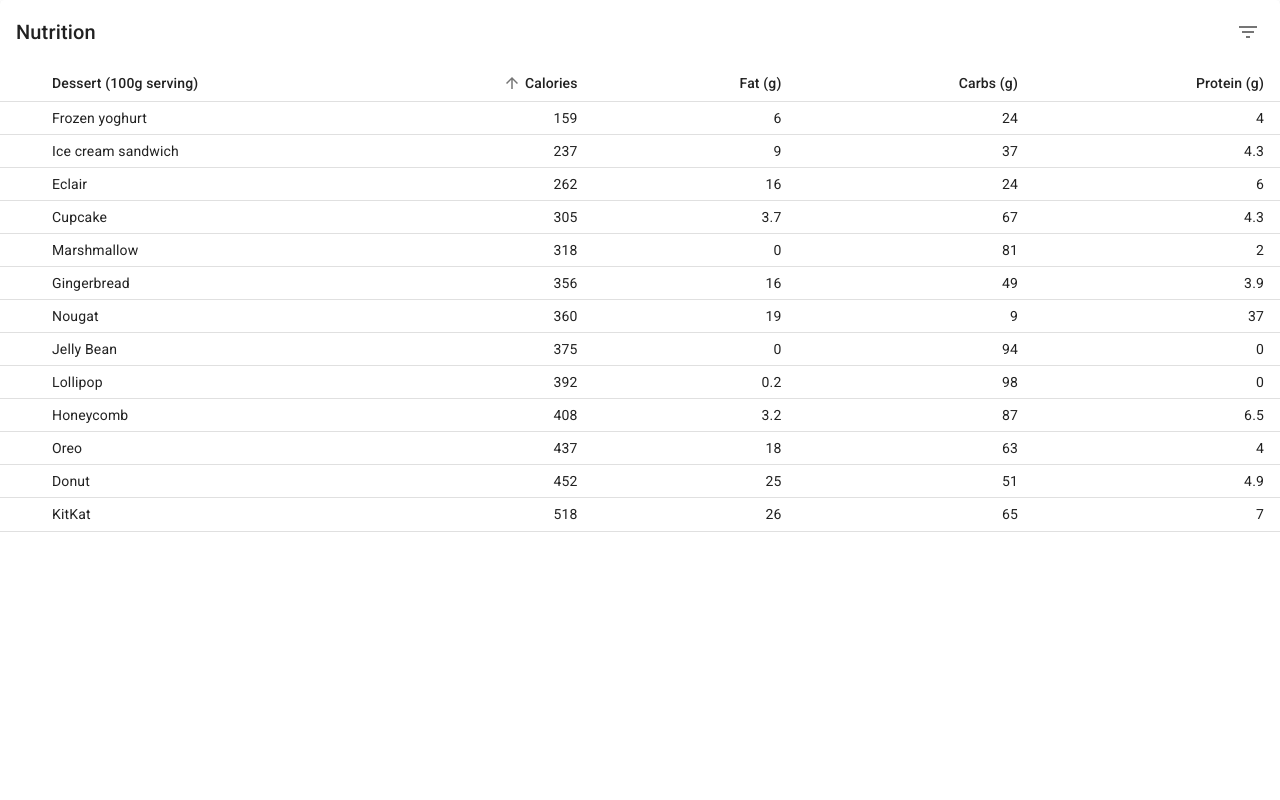
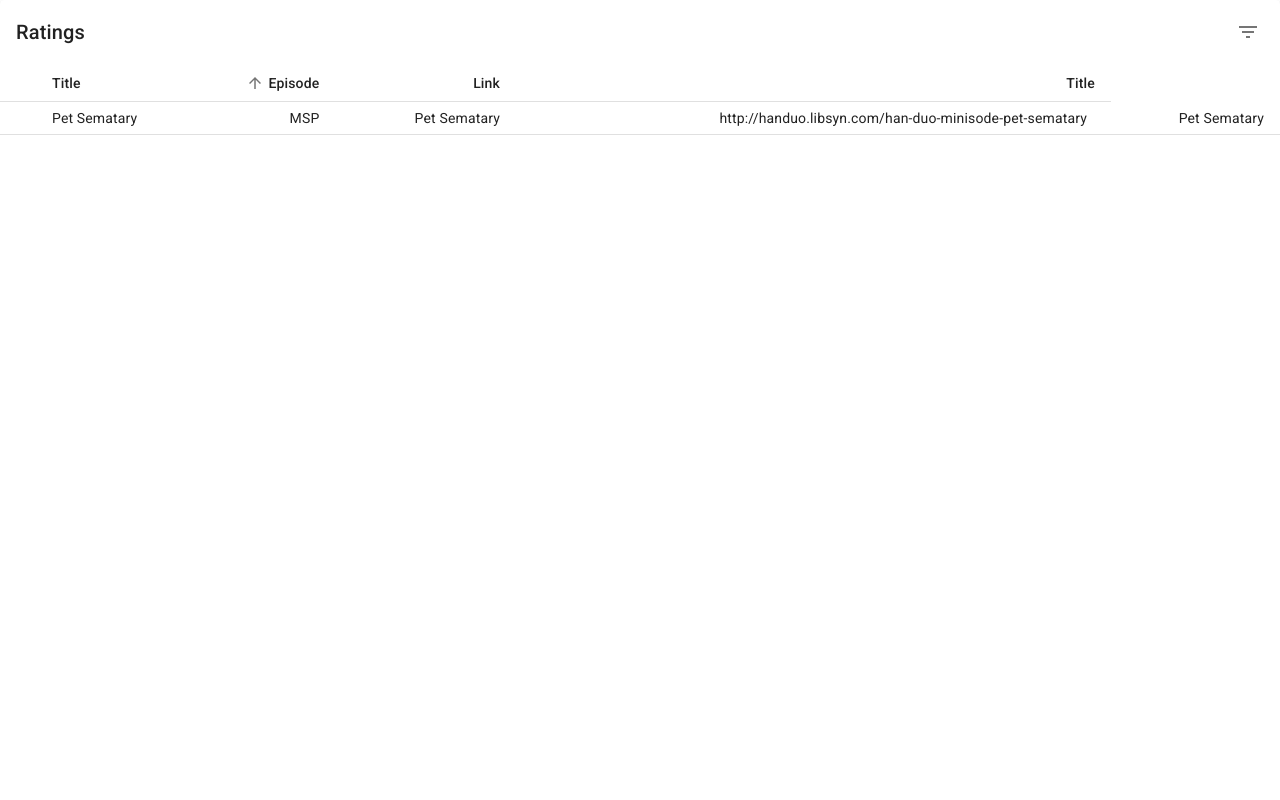
Before and after one commit to priebek/handuo-ratings, a React (Create React App) app: page / in a window 1280 px wide. Shown: the top 800 px of the page. Built offline with nearby package versions, Linux system fonts and the light colour scheme.

Commit message:
change model to reflect data

```diff
--- a/src/App.tsx
+++ b/src/App.tsx
@@ -13,37 +13,34 @@ import getComparator from "./utility/getcomparator";
 import { Order } from "./utility/order";
 import stableSort from "./utility/stablesort";
 import { EnhancedTableToolbar } from "./components/enhancedtabletoolbar";
+// import dataJson from './data.json';
 
 function createData(
-  name: string,
-  calories: number,
-  fat: number,
-  carbs: number,
-  protein: number
 ): DataModel {
-  return { name, calories, fat, carbs, protein };
+  let obj: DataModel = JSON.parse(`{
+    "episode":"MSP",
+    "link":"http://handuo.libsyn.com/han-duo-minisode-pet-sematary",
+    "title":"Pet Sematary",
+    "imdb":"https://www.imdb.com/title/tt0837563",
+    "type":"Film",
+    "score":"3.5",
+    "category":"Anmeldelse",
+    "genre":"Horror, Mystery, Thriller",
+    "year":"2019",
+    "broadcast":"12.04.2019"
+ }`);
+
+  return { title: obj.title, episode: obj.episode, link: obj.link };
 }
 
 const rows = [
-  createData("Cupcake", 305, 3.7, 67, 4.3),
-  createData("Donut", 452, 25.0, 51, 4.9),
-  createData("Eclair", 262, 16.0, 24, 6.0),
-  createData("Frozen yoghurt", 159, 6.0, 24, 4.0),
-  createData("Gingerbread", 356, 16.0, 49, 3.9),
-  createData("Honeycomb", 408, 3.2, 87, 6.5),
-  createData("Ice cream sandwich", 237, 9.0, 37, 4.3),
-  createData("Jelly Bean", 375, 0.0, 94, 0.0),
-  createData("KitKat", 518, 26.0, 65, 7.0),
-  createData("Lollipop", 392, 0.2, 98, 0.0),
-  createData("Marshmallow", 318, 0, 81, 2.0),
-  createData("Nougat", 360, 19.0, 9, 37.0),
-  createData("Oreo", 437, 18.0, 63, 4.0),
+  createData()
 ];
 
 export default function App() {
   const classes = useStyles();
   const [order, setOrder] = React.useState<Order>("asc");
-  const [orderBy, setOrderBy] = React.useState<keyof DataModel>("calories");
+  const [orderBy, setOrderBy] = React.useState<keyof DataModel>("episode");
   const [selected, setSelected] = React.useState<string[]>([]);
   const [page, setPage] = React.useState(0);
   const [rowsPerPage, setRowsPerPage] = React.useState(25);
@@ -59,7 +56,7 @@ export default function App() {
 
   const handleSelectAllClick = (event: React.ChangeEvent<HTMLInputElement>) => {
     if (event.target.checked) {
-      const newSelecteds = rows.map((n) => n.name);
+      const newSelecteds = rows.map((n) => n.title);
       setSelected(newSelecteds);
       return;
     }
@@ -126,17 +123,17 @@ export default function App() {
               {stableSort(rows, getComparator(order, orderBy))
                 .slice(page * rowsPerPage, page * rowsPerPage + rowsPerPage)
                 .map((row, index) => {
-                  const isItemSelected = isSelected(row.name);
+                  const isItemSelected = isSelected(row.title);
                   const labelId = `enhanced-table-checkbox-${index}`;
 
                   return (
                     <TableRow
                       hover
-                      onClick={(event) => handleClick(event, row.name)}
+                      onClick={(event) => handleClick(event, row.title)}
                       role="checkbox"
                       aria-checked={isItemSelected}
                       tabIndex={-1}
-                      key={row.name}
+                      key={row.title}
                       selected={isItemSelected}
                     >
                       <TableCell padding="checkbox"></TableCell>
@@ -146,12 +143,12 @@ export default function App() {
                         scope="row"
                         padding="none"
                       >
-                        {row.name}
+                        {row.title}
                       </TableCell>
-                      <TableCell align="right">{row.calories}</TableCell>
-                      <TableCell align="right">{row.fat}</TableCell>
-                      <TableCell align="right">{row.carbs}</TableCell>
-                      <TableCell align="right">{row.protein}</TableCell>
+                      <TableCell align="right">{row.episode}</TableCell>
+                      <TableCell align="right">{row.title}</TableCell>
+                      <TableCell align="right">{row.link}</TableCell>
+                      <TableCell align="right">{row.title}</TableCell>
                     </TableRow>
                   );
                 })}
--- a/src/components/enhancedtabletoolbar.tsx
+++ b/src/components/enhancedtabletoolbar.tsx
@@ -65,7 +65,7 @@ export const EnhancedTableToolbar = (props: EnhancedTableToolbarProps) => {
           id="tableTitle"
           component="div"
         >
-          Nutrition
+          Ratings
         </Typography>
       )}
       {numSelected > 0 ? (
--- a/src/components/headcell.tsx
+++ b/src/components/headcell.tsx
@@ -9,13 +9,12 @@ interface HeadCell {
 
 export const headCells: HeadCell[] = [
   {
-    id: "name",
+    id: "title",
     numeric: false,
     disablePadding: true,
-    label: "Dessert (100g serving)",
+    label: "Title",
   },
-  { id: "calories", numeric: true, disablePadding: false, label: "Calories" },
-  { id: "fat", numeric: true, disablePadding: false, label: "Fat (g)" },
-  { id: "carbs", numeric: true, disablePadding: false, label: "Carbs (g)" },
-  { id: "protein", numeric: true, disablePadding: false, label: "Protein (g)" },
+  { id: "episode", numeric: true, disablePadding: false, label: "Episode" },
+  { id: "link", numeric: true, disablePadding: false, label: "Link" },
+  { id: "title", numeric: true, disablePadding: false, label: "Title" },
 ];
```
Also changed, not shown: src/utility/datamodel.tsx (+8 -5 lines).
